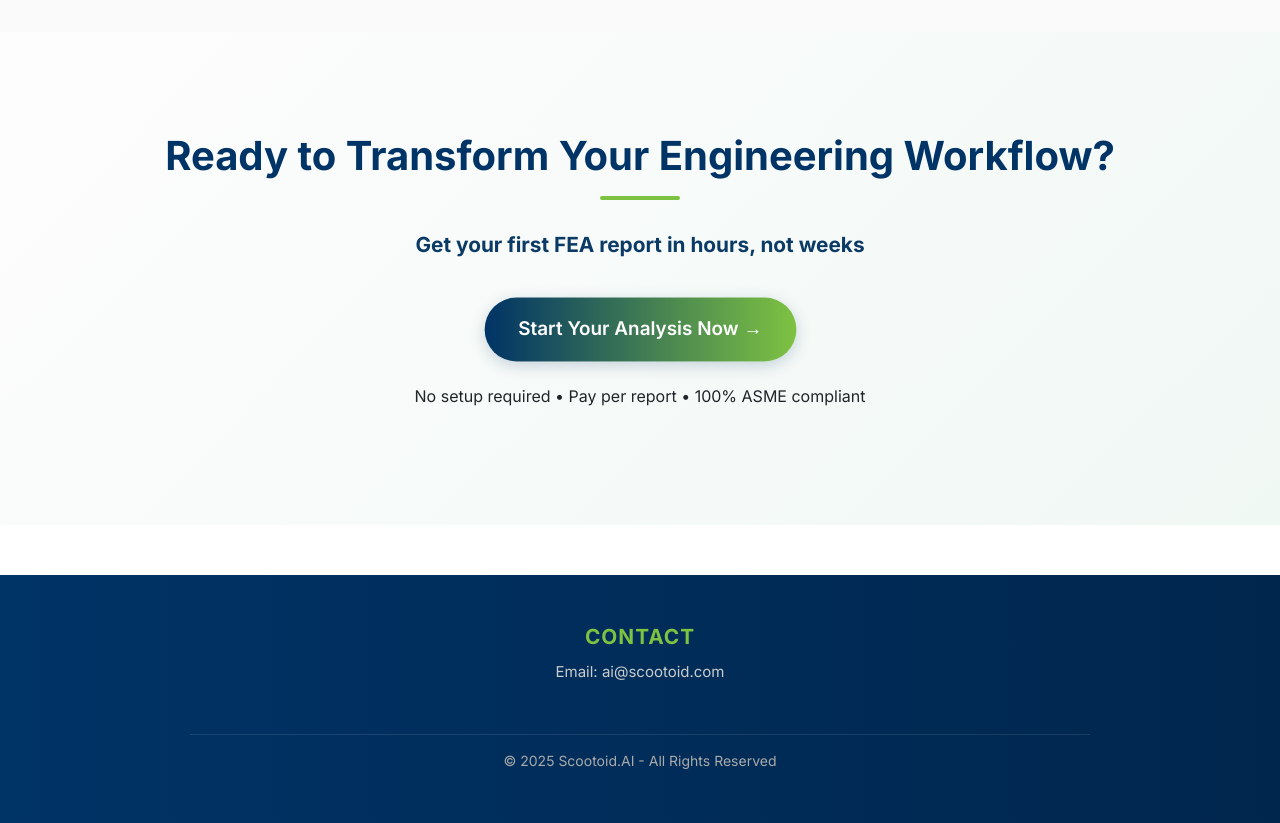
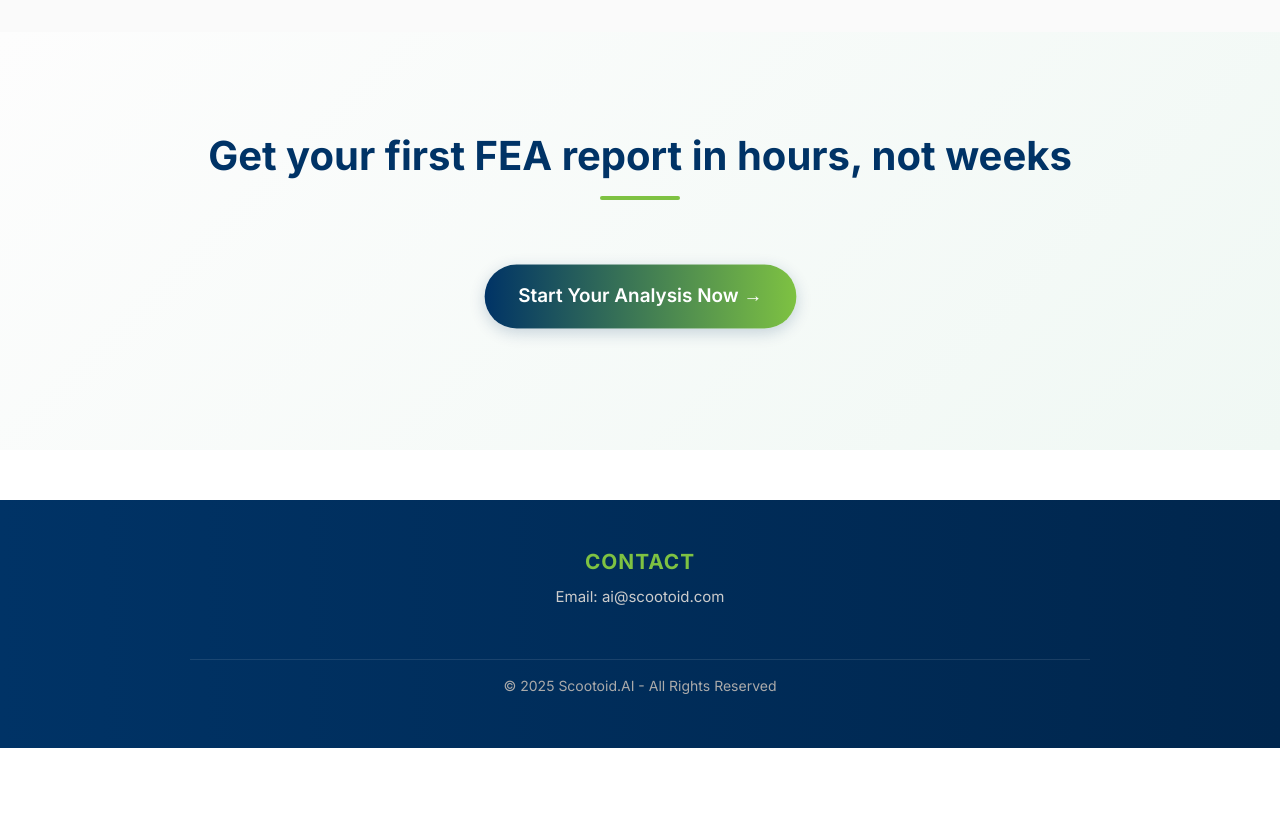
Before and after one commit to harshal-04/Scootoid.AI2, a plain HTML site: page index.html in a window 1280 px wide. Shown: the part 6980-7803 px from the top of the page. After the commit the page ends 7728 px from the top, so only its background shows below. Drawn offline with Linux system fonts and the light colour scheme.

Commit message:
Update index.html

```diff
--- a/index.html
+++ b/index.html
@@ -481,11 +481,10 @@
 <!-- CTA Section -->
 <section id="cta">
   <div class="section-inner">
-    <h2>Ready to Transform Your Engineering Workflow?</h2>
+    <h2> Get your first FEA report in hours, not weeks</h2>
 
     <!-- Highlighted text with better styling -->
     <div class="highlighted-box">
-      Get your first FEA report in hours, not weeks
     </div>
 
     <div class="app-buttons">
@@ -494,7 +493,7 @@
       </a>
     </div>
 
-    <p class="cta-subtitle">No setup required • Pay per report • 100% ASME compliant</p>
+    <p class="cta-subtitle"></p>
   </div>
 </section>
 
```
